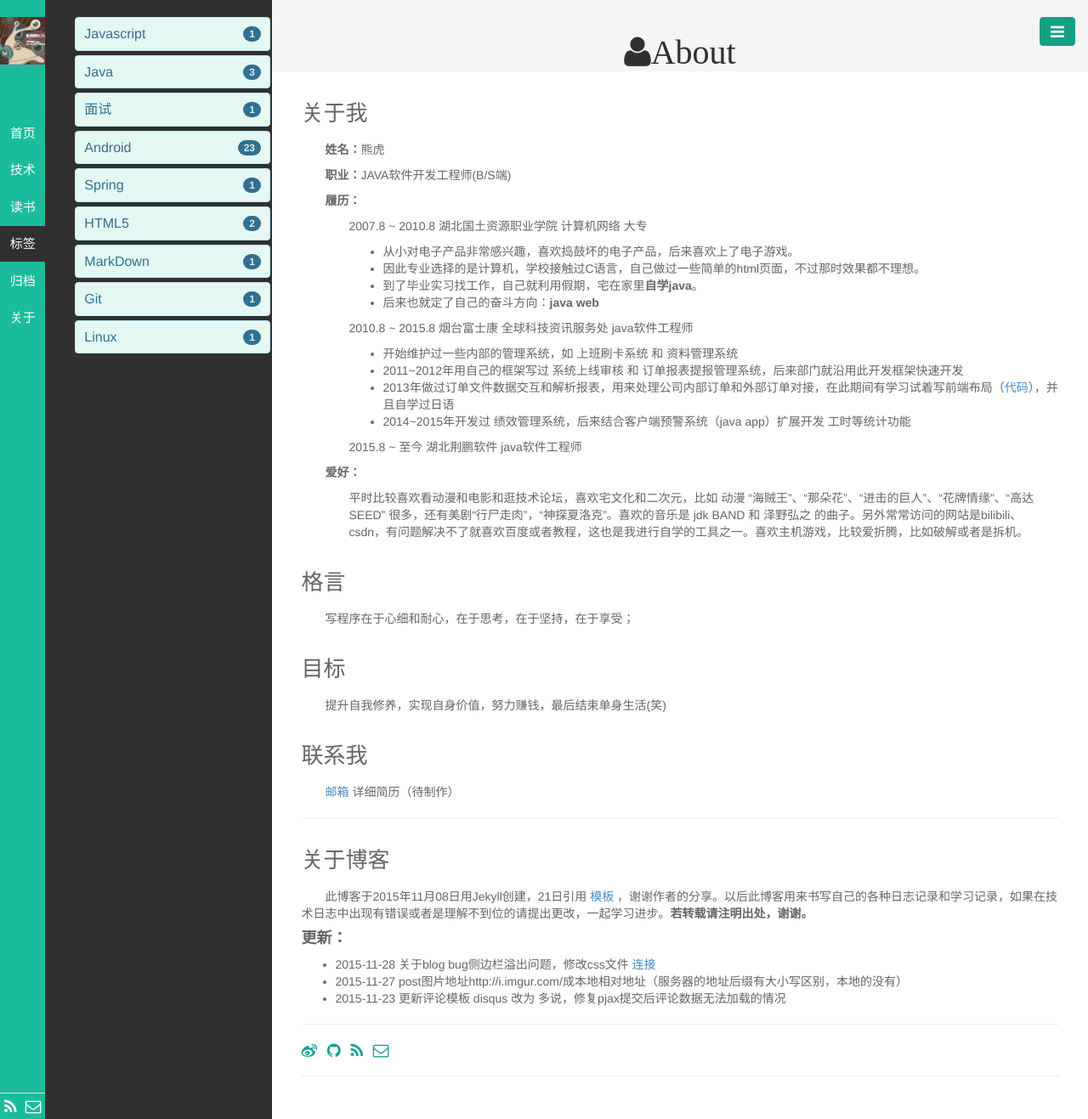
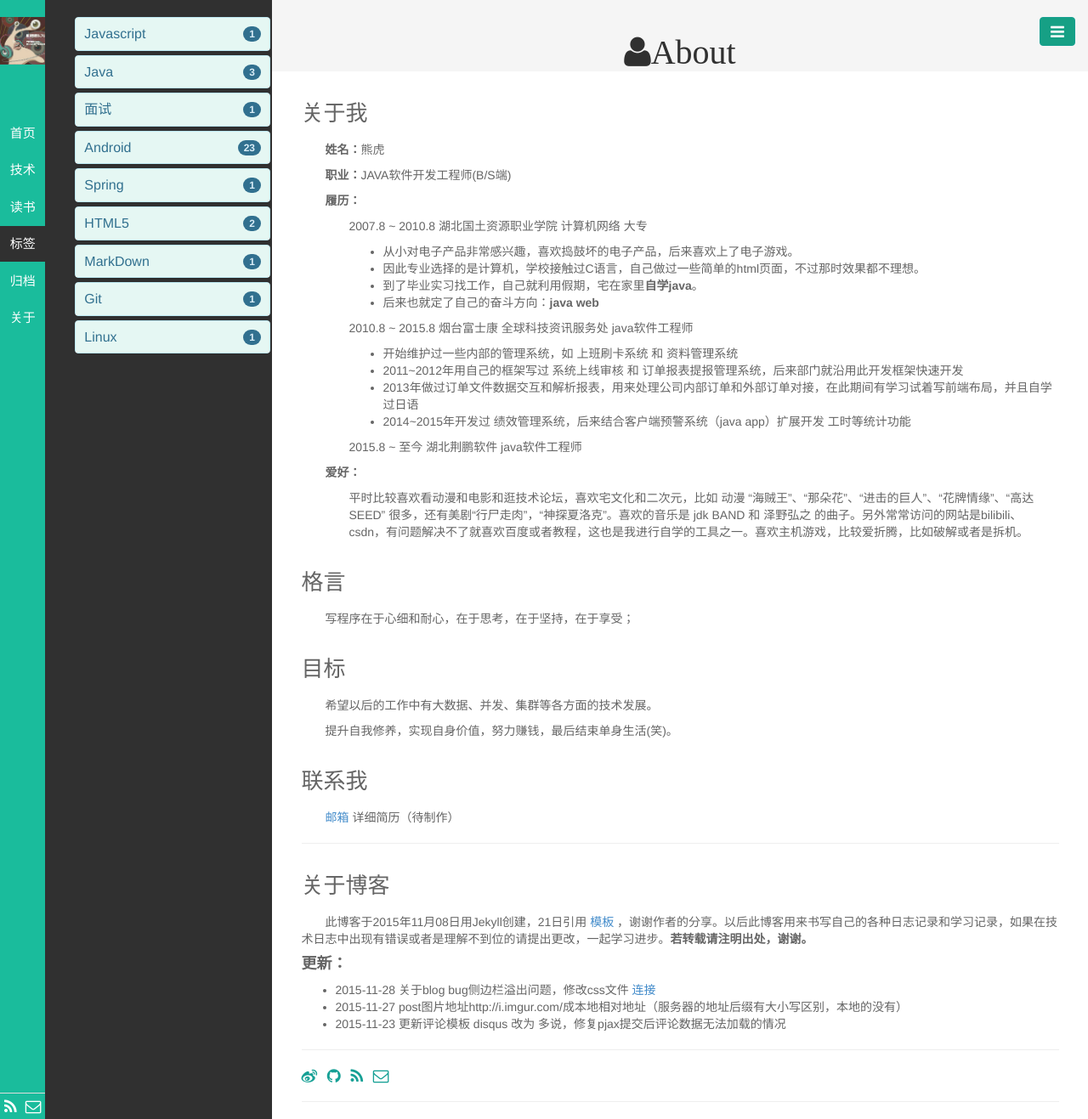
Before and after one commit to javadavid/blog, a Jekyll site: the page built from pages/about.html, in a window 1280 px wide. Shown: the whole page at 85% size. Built offline with Jekyll 4.4.1, drawn with Linux system fonts in a browser that asks for light colours; comment, search, counter and statistics services are not loaded.

Commit message:
uri change

```diff
--- a/pages/about.html
+++ b/pages/about.html
@@ -28,17 +28,18 @@
 		<ul>
 			<li>开始维护过一些内部的管理系统，如 上班刷卡系统 和 资料管理系统</li>
 			<li>2011~2012年用自己的框架写过 系统上线审核 和 订单报表提报管理系统，后来部门就沿用此开发框架快速开发</li>
-			<li>2013年做过订单文件数据交互和解析报表，用来处理公司内部订单和外部订单对接，在此期间有学习试着写前端布局（<a href='http://xh888.github.io/page_demo/miaov_exercise/'  target='_blank'>代码</a>），并且自学过日语</li>
+			<li>2013年做过订单文件数据交互和解析报表，用来处理公司内部订单和外部订单对接，在此期间有学习试着写前端布局，并且自学过日语</li>
 			<li>2014~2015年开发过 绩效管理系统，后来结合客户端预警系统（java app）扩展开发 工时等统计功能</li>
 		</ul>
 		<p class='noindent'>2015.8 ~ 至今 湖北荆鹏软件 java软件工程师</p>
 	</div>
 
-<p><strong>爱好：</strong>
+<p>
+	<strong>爱好：</strong>
 	<div style='margin-left:4em'>
-	平时比较喜欢看动漫和电影和逛技术论坛，喜欢宅文化和二次元，比如 动漫 “海贼王”、“那朵花”、“进击的巨人”、“花牌情缘”、“高达SEED” 很多，还有美剧“行尸走肉”，“神探夏洛克”。喜欢的音乐是 jdk BAND 和 泽野弘之 的曲子。另外常常访问的网站是bilibili、csdn，有问题解决不了就喜欢百度或者教程，这也是我进行自学的工具之一。喜欢主机游戏，比较爱折腾，比如破解或者是拆机。</p>
+	平时比较喜欢看动漫和电影和逛技术论坛，喜欢宅文化和二次元，比如 动漫 “海贼王”、“那朵花”、“进击的巨人”、“花牌情缘”、“高达SEED” 很多，还有美剧“行尸走肉”，“神探夏洛克”。喜欢的音乐是 jdk BAND 和 泽野弘之 的曲子。另外常常访问的网站是bilibili、csdn，有问题解决不了就喜欢百度或者教程，这也是我进行自学的工具之一。喜欢主机游戏，比较爱折腾，比如破解或者是拆机。
+</p>
 	</div>
-
 
 	<h3>格言</h3>
 
@@ -46,11 +47,12 @@
 
 	<h3>目标</h3>
 
-	<p>提升自我修养，实现自身价值，努力赚钱，最后结束单身生活(笑) </p>
+	<p>希望以后的工作中有大数据、并发、集群等各方面的技术发展。</p>
+	<p>提升自我修养，实现自身价值，努力赚钱，最后结束单身生活(笑)。</p>
 
 	<h3>联系我</h3>
 
-	<p ><a href="mailto:{{ site.author.email }}">邮箱</a>  详细简历（待制作）</p>
+	<p><a href="mailto:{{ site.author.email }}">邮箱</a>  详细简历（待制作）</p>
 
 	<hr>
 		<h3>关于博客</h3>
```
Also changed, not shown: _posts/技术/2015-12-23-java-android-actionBar.md (+3 -2 lines). Lines whose indentation alone changed are shown as unchanged.
